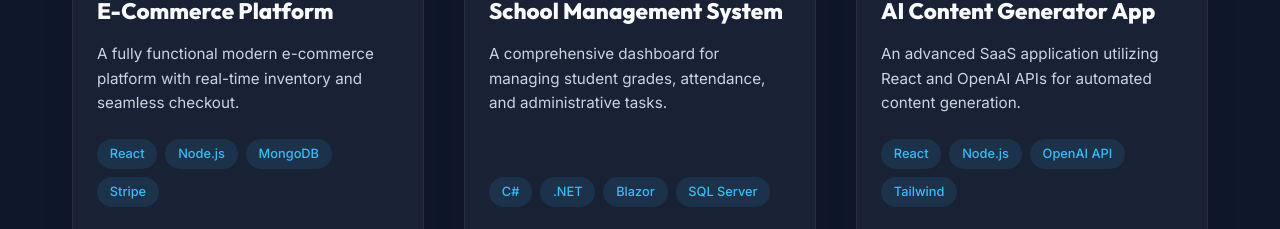
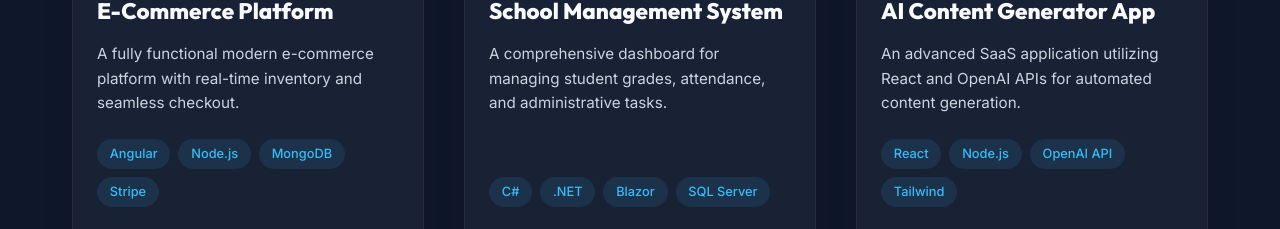
Before and after one commit to bouchelaghemmohammed/bouchelaghemmohammed.github.io, a React app: page / in a window 1280 px wide. Shown: the part 2660-2889 px from the top of the page. Built offline with nearby package versions, Linux system fonts and the light colour scheme; the HTML template or start-up script is replaced by a standard one.

Commit message:
update my_protfolio

```diff
--- a/src/components/Projects.jsx
+++ b/src/components/Projects.jsx
@@ -7,16 +7,16 @@
   const projects = [
     {
       id: 'project1',
-      tech: ['React', 'Node.js', 'MongoDB', 'Stripe'],
-      github: 'https://github.com/bouchelaghemmohammed/ecommerce',
-      demo: 'https://ecommerce-demo.vercel.app',
+      tech: ['Angular', 'Node.js', 'MongoDB', 'Stripe'],
+      github: 'https://github.com/bouchelaghemmohammed/MBMarketDocker.git',
+      demo: 'https://mbmarket.onrender.com',
       image: 'https://images.unsplash.com/photo-1557821552-17105176677c?auto=format&fit=crop&w=800&q=80'
     },
     {
       id: 'project2',
       tech: ['C#', '.NET', 'Blazor', 'SQL Server'],
-      github: 'https://github.com/bouchelaghemmohammed/GestionScolaire',
-      demo: 'https://gestion-scolaire-demo.vercel.app',
+      github: 'https://github.com/bouchelaghemmohammed/skolarisfront.git',
+      demo: '#',
       image: 'https://images.unsplash.com/photo-1509062522246-3755977927d7?auto=format&fit=crop&w=800&q=80'
     },
     {
```
